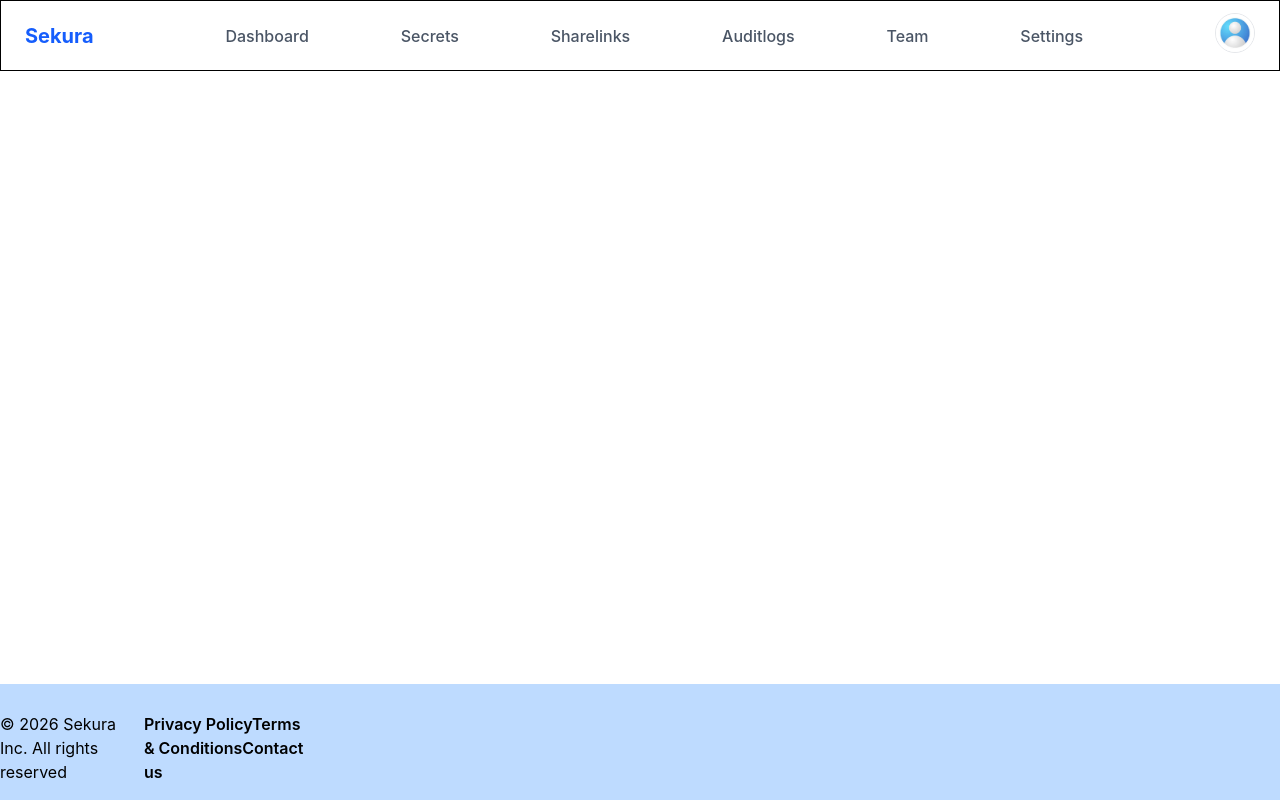
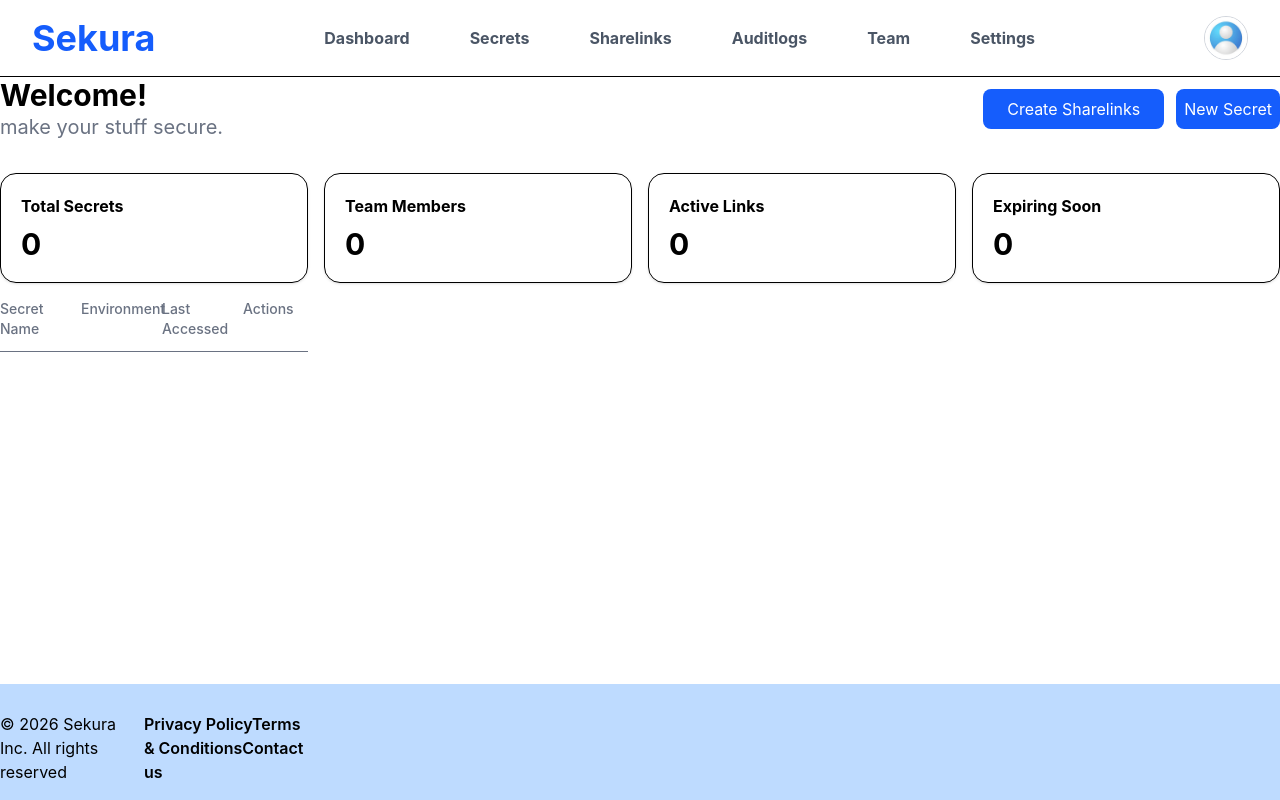
Before and after one commit to vasanth750/Sekura, a React (Vite) app in the folder vite-project/: page /dashBoard in a window 1280 px wide. Built offline with nearby package versions, Linux system fonts and the light colour scheme.

Commit message:
updated header

```diff
--- /dev/null
+++ b/package.json
@@ -0,0 +1,5 @@
+{
+  "dependencies": {
+    "@heroicons/react": "^2.2.0"
+  }
+}
--- a/vite-project/src/App.jsx
+++ b/vite-project/src/App.jsx
@@ -14,8 +14,7 @@
 import Privacy from './components/footer/Privacy.jsx';
 import Terms from './components/footer/Terms.jsx';
 import Contact from './components/footer/Contact.jsx';
-
-
+import Dashboard from './Pages/dashBoard.jsx';
 function Layout() {
 
   const location = useLocation();
@@ -42,6 +41,8 @@
 
           <Route path='/secrets' element={<Secrets />} />
 
+        <Route path='/dashBoard' element={<Dashboard />} />
+
           <Route path='/privacy-policy' element={<Privacy />} />
 
           <Route path='/terms-condition' element={<Terms />} />
--- /dev/null
+++ b/vite-project/src/Pages/dashBoard.jsx
@@ -0,0 +1,69 @@
+export default function dashBoard() {
+
+  const stats = [
+    {
+      title: "Total Secrets",
+      value: "0"
+    },
+    {
+      title: "Team Members",
+      value: "0"
+    },
+    {
+      title: "Active Links",
+      value: "0"
+    },
+    {
+      title: "Expiring Soon",
+      value: "0"
+    },
+  ];
+  const secrets = [];
+  return (
+
+    <div className='w-full'>
+
+      <div className="flex justify-between items-center">
+        <div>
+          <h1 className="text-3xl font-bold">Welcome!</h1>
+          <h3 className="text-gray-500 text-xl">
+            make your stuff secure.
+          </h3>
+        </div>
+        <div className="flex gap-3">
+          <button className="px-6 py-2 bg-blue-600 text-white rounded-lg">
+            Create Sharelinks
+          </button>
+          <button className="px-2 py-2 bg-blue-600 text-white rounded-lg">
+            New Secret
+          </button>
+        </div>
+      </div>
+      <div className="grid grid-cols-4 gap-4 mt-8 w-full">
+        {stats.map((item, index) => (
+          <div
+            key={index}
+            className="border rounded-2xl p-5 shadow-sm"
+          >
+            <h3 className="text-black-950 font-bold">
+              {item.title}
+            </h3>
+            <h1 className="text-3xl font-bold mt-2">
+              {item.value}
+            </h1>
+          </div>
+        ))}
+       <div className=" w-full grid grid-cols-4 gap-4 border-b pb-3 mb-4 text-sm text-gray-500 font-medium">
+          <p>Secret Name</p>
+          <p>Environment</p>
+          <p>Last Accessed</p>
+          <p>Actions</p>
+        </div>
+      </div>
+
+    </div>
+  );
+
+
+
+}
--- a/vite-project/src/components/header/header.jsx
+++ b/vite-project/src/components/header/header.jsx
@@ -1,35 +1,60 @@
-import profile from '../../assets/acc.jpeg';
+import { useState } from "react";
+import profile from "../../assets/acc.jpeg";
+import { Bars3Icon } from "@heroicons/react/24/outline";
 export default function Header() {
+    const [open, setOpen] = useState(false);
+
     return (
-        <header className="flex items-center w-full border px-6 py-3 sticky top-0 z-50 bg-white">
+        <header className="w-full border-b bg-white sticky top-0 z-50">
+            <div className="w-full px-8 py-4 flex items-center justify-between">
 
-            {/* Logo: Fixed size, won't shrink */}
-            <div className="flex-none">
-                <h1 className="text-xl font-bold text-blue-600">
+                {/* Logo */}
+                <h1 className="text-4xl font-bold text-blue-600">
                     Sekura
                 </h1>
-            </div>
 
-            <nav className="flex-1 flex justify-evenly items-center px-10 text-gray-600 font-medium">
-                <a href="#" className="hover:text-blue-600 cursor-pointer">Dashboard</a>
-                <a href="#" className="hover:text-blue-600 cursor-pointer">Secrets</a>
-                <a href="#" className="hover:text-blue-600 cursor-pointer">Sharelinks</a>
-                <a href="#" className="hover:text-blue-600 cursor-pointer">Auditlogs</a>
-                <a href="#" className="hover:text-blue-600 cursor-pointer">Team</a>
-                <a href="#" className="hover:text-blue-600 cursor-pointer">Settings</a>
+                {/* Desktop Nav */}
+                <nav className="hidden md:flex items-center gap-15 text-gray-600 font-semibold">
+                    <a href="#" className="hover:text-blue-600 font-bold">Dashboard</a>
+                    <a href="#" className="hover:text-blue-600 font-bold">Secrets</a>
+                    <a href="#" className="hover:text-blue-600 font-bold">Sharelinks</a>
+                    <a href="#" className="hover:text-blue-600 font-bold">Auditlogs</a>
+                    <a href="#" className="hover:text-blue-600 font-bold">Team</a>
+                    <a href="#" className="hover:text-blue-600 font-bold">Settings</a>
                 </nav>
 
-            {/* Profile Section: Fixed size */}
-            <div className="flex-none">
-                <button className="w-10 h-10 rounded-full overflow-hidden border border-gray-200 hover:ring-2 ring-blue-100 transition-all">
+                {/* Profile + Hamburger */}
+                <div className="flex items-center gap-3">
+
+
+
+                    {/* Mobile Hamburger */}
+                    <button
+                        className="md:hidden"
+                        onClick={() => setOpen(!open)}
+                    >
+                        <Bars3Icon className="w-7 h-7 text-black z-80" ></Bars3Icon>
+                    </button>
+                    {open && (
+                        <div className="absolute right-0 mt-3 w-48 bg-white shadow-lg rounded-lg border p-4 flex flex-col gap-3 z-50">
+                            <a href="#" className="hover:text-blue-600">Dashboard</a>
+                            <a href="#" className="hover:text-blue-600">Secrets</a>
+                            <a href="#" className="hover:text-blue-600">Sharelinks</a>
+                            <a href="#" className="hover:text-blue-600">Auditlogs</a>
+                            <a href="#" className="hover:text-blue-600">Team</a>
+                            <a href="#" className="hover:text-blue-600">Settings</a>
+                        </div>
+                    )}
+                    {/* Profile */}
+                    <button className="w-11 h-11 rounded-full overflow-hidden border border-gray-300 hover:ring-2 hover:ring-blue-200 transition">
                         <img
                             src={profile}
-                        alt="User Profile"
+                            alt="profile"
                             className="w-full h-full object-cover"
                         />
                     </button>
                 </div>
-
+            </div>
         </header>
     );
 }
```
Also changed, not shown: 1 other file (tests, documents, lock files or other folders). Lines whose indentation alone changed are shown as unchanged.
